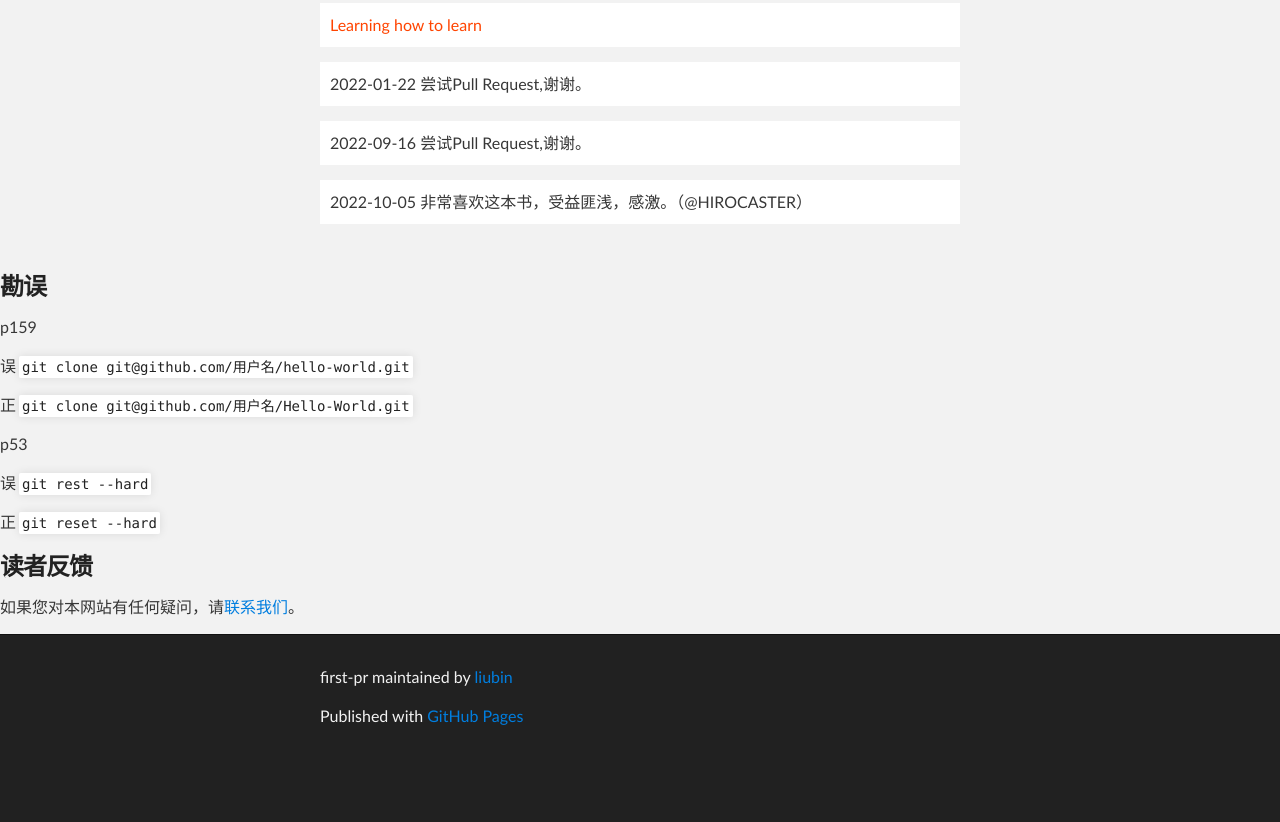
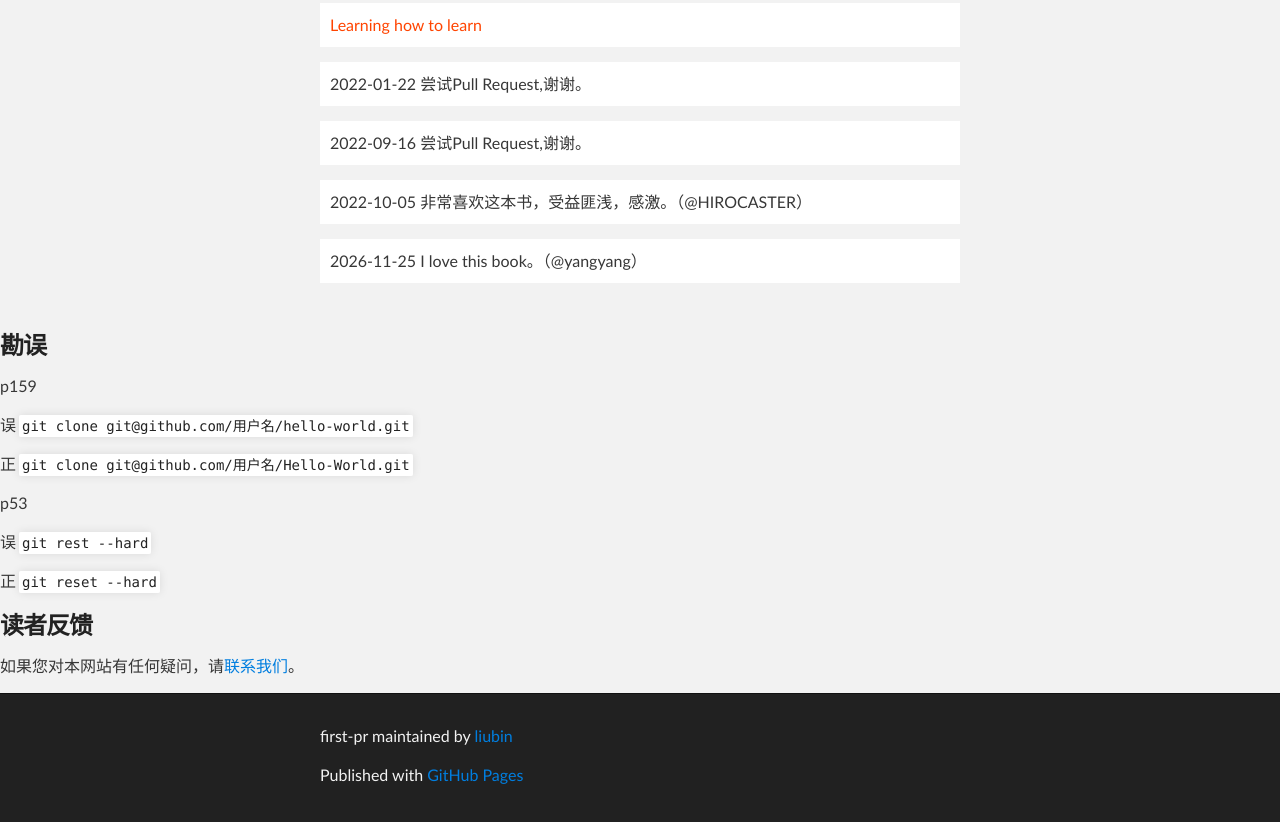
Before and after one commit to ituring/first-pr, a plain HTML site: page index.html in a window 1280 px wide. Shown: the part 2278-3100 px from the top of the page. Before the commit the page ends 3041 px from the top, so only its background shows below. Drawn offline with Linux system fonts and the light colour scheme.

Commit message:
Add yangyang impression

```diff
--- a/index.html
+++ b/index.html
@@ -1929,6 +1929,7 @@ And I hope everybody works fine and peace
 <p class="impression">2022-01-22 尝试Pull Request,谢谢。</p>
 <p class="impression">2022-09-16 尝试Pull Request,谢谢。</p>
 <p class="impression">2022-10-05 非常喜欢这本书，受益匪浅，感激。（@HIROCASTER）</p>
+<p class="impression">2026-11-25 I love this book。（@yangyang）</p>
 </section>
 
 <h3>勘误</h3>
```
